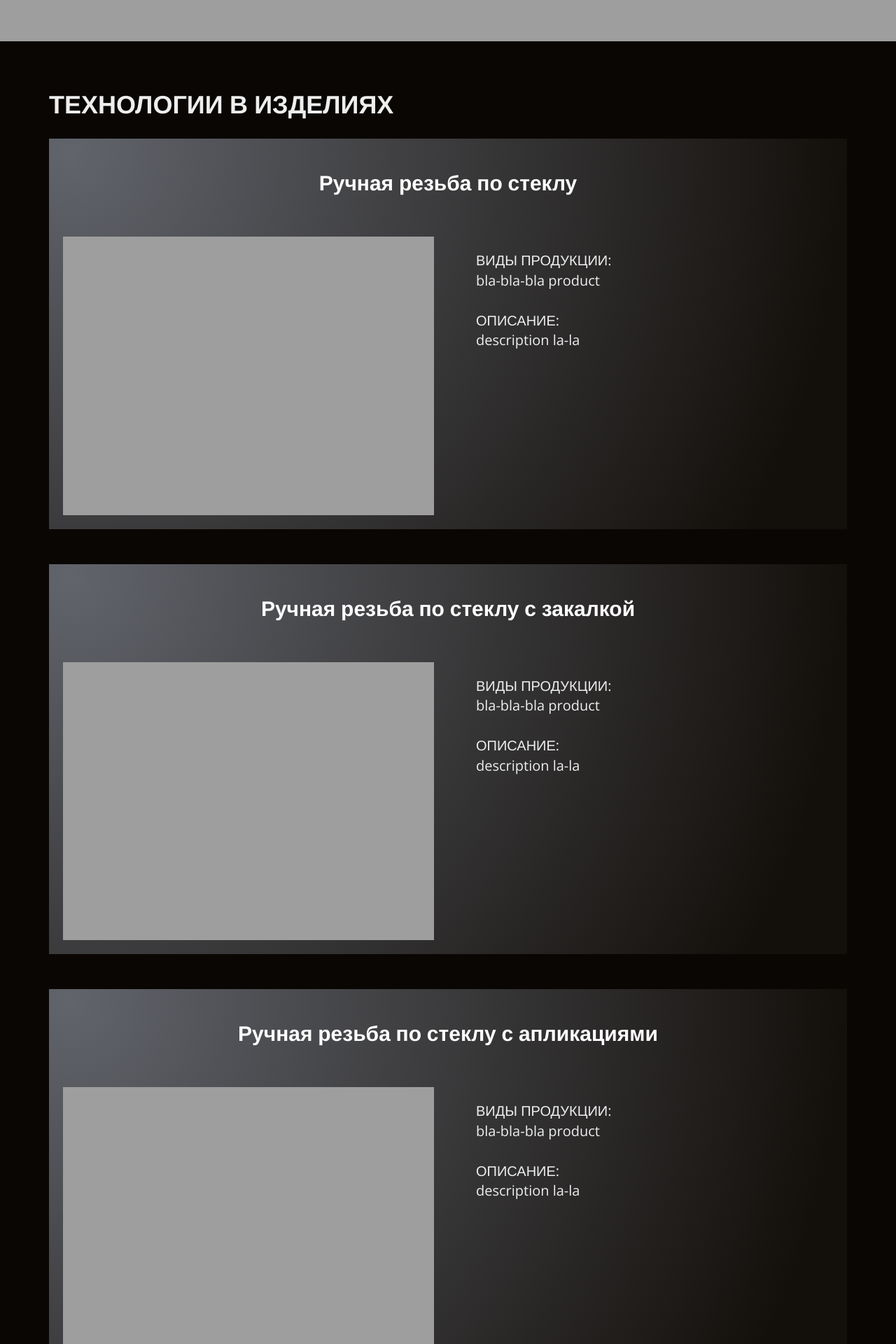
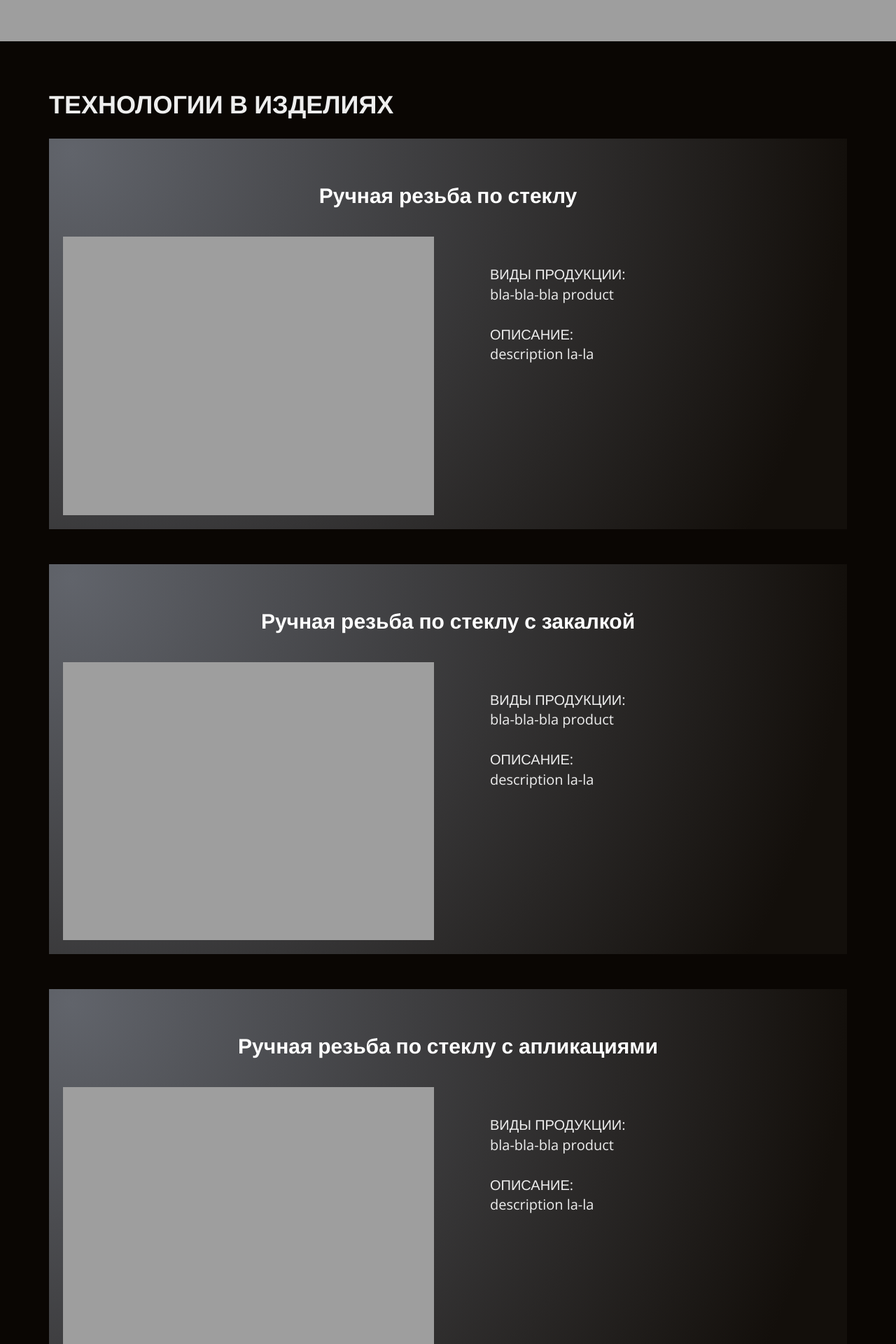
Before and after one commit to Magnum800/glassroom, a Jekyll site: the page built from technology/index.html, in a window 1280 px wide. Shown: the part 425-2345 px from the top of the page at 70% size. Built offline with Jekyll 4.4.1, drawn with Linux system fonts in a browser that asks for light colours; nearby versions of some CDN libraries; grey boxes are pictures that could not be loaded.

Commit message:
Update technology.css

```diff
--- a/css/technology.css
+++ b/css/technology.css
@@ -11,7 +11,7 @@
     color: #ffffff;
     font-size: 3rem;
     font-weight: 600;
-    padding-top: 4.2rem;
+    padding-top: 6rem;
 }
 
 .tech-body .image {
@@ -28,7 +28,7 @@
 .tech-body .text {
     width: 50%;
     float: right;
-    padding: 4rem;
+    padding: 6rem;
 }
 
 .tech-body .text .notice {
```
